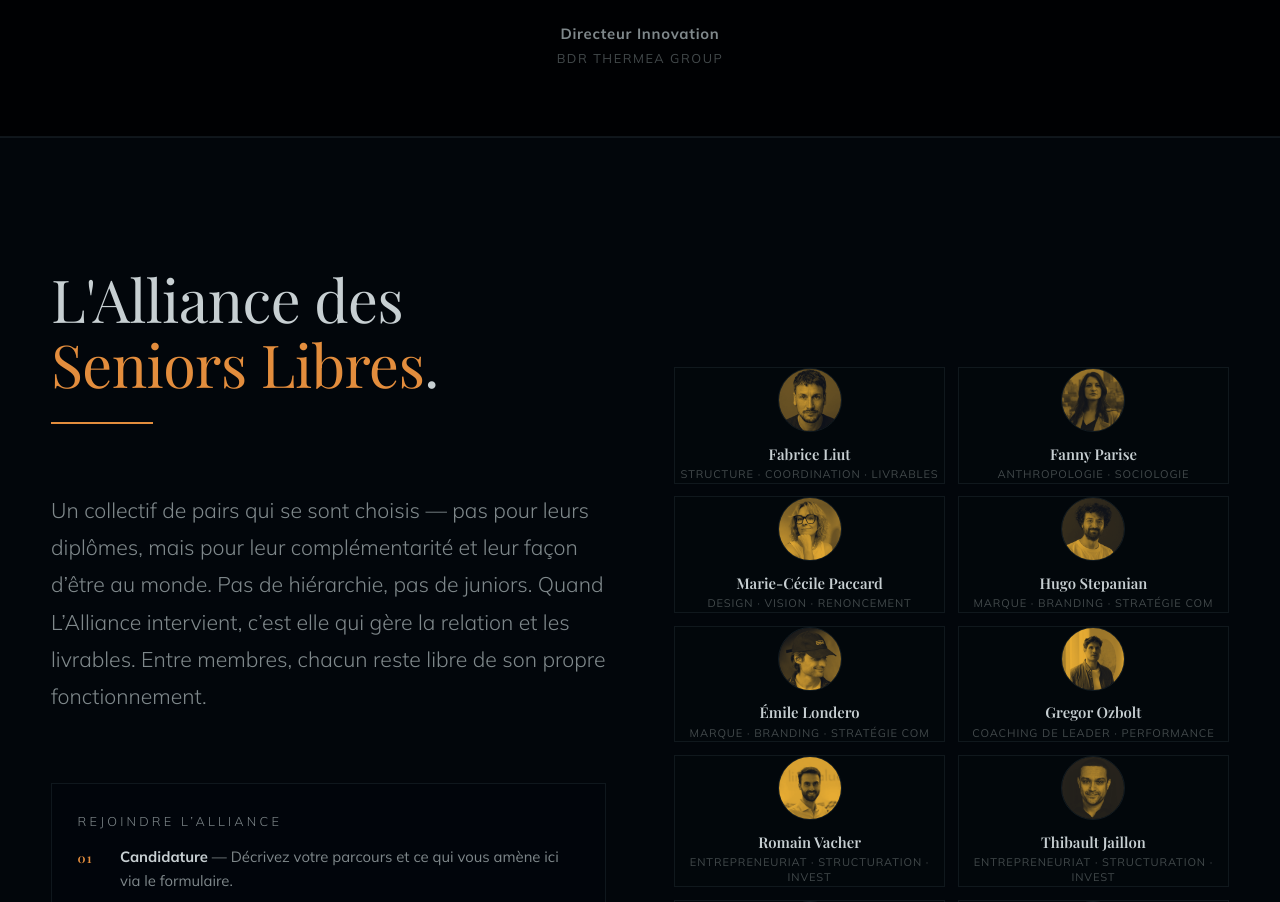
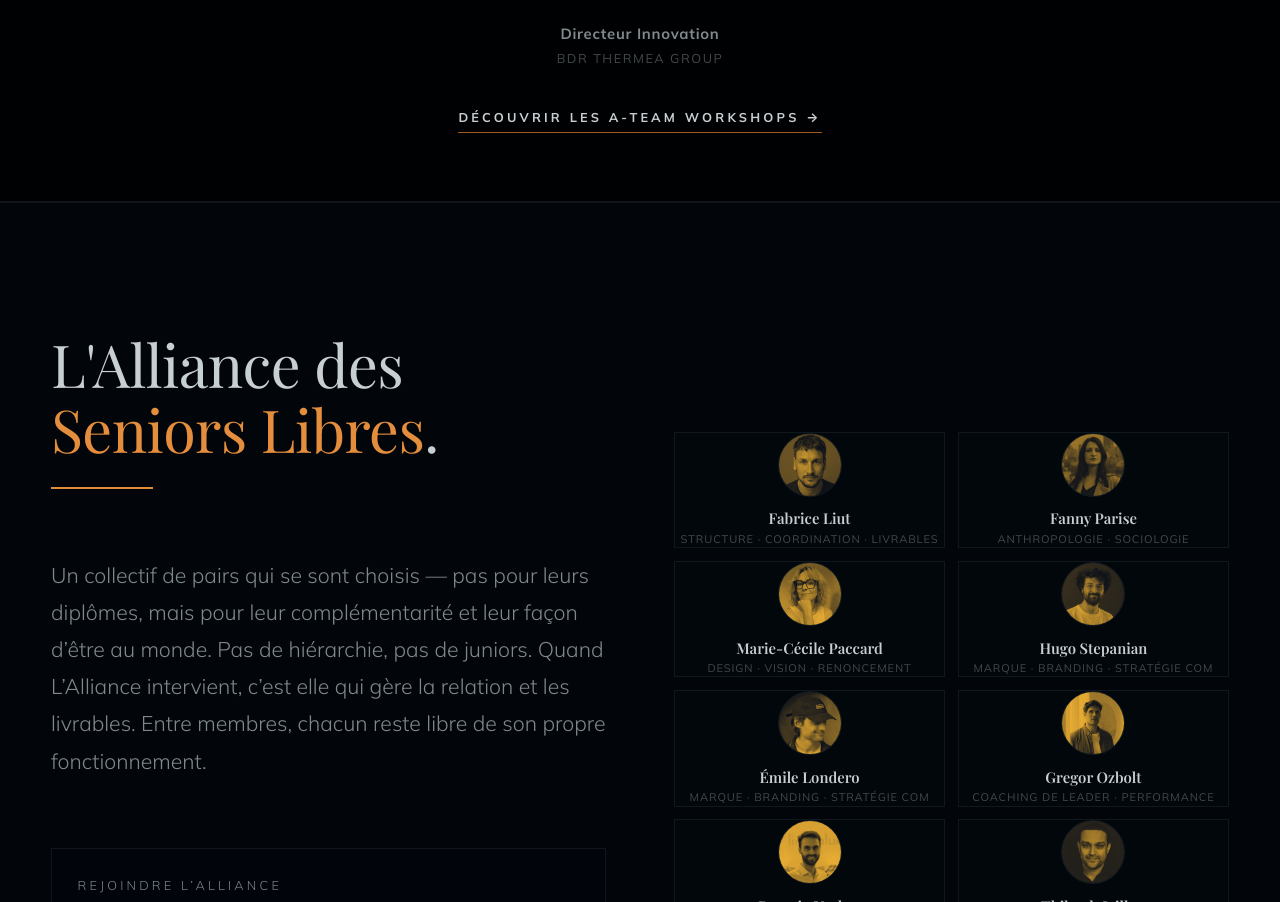
Before and after one commit to fabriceliut/alliance_liut, a website built with Vite: page index.html in a window 1280 px wide. Shown: the part 5439-6341 px from the top of the page. Built offline with nearby package versions, Linux system fonts and the light colour scheme; a web font is replaced by a local one.

Commit message:
feat: lien A-Team Workshops sous citation BDR Thermea

```diff
--- a/index.html
+++ b/index.html
@@ -578,6 +578,11 @@
             <span class="testimonial__context">BDR Thermea Group</span>
           </footer>
         </blockquote>
+        <div style="text-align:center;margin-top:var(--space-8);">
+          <a href="a-team-workshops.html" class="btn-ghost" style="font-size:var(--text-xs);">
+            Découvrir les A-Team Workshops →
+          </a>
+        </div>
       </div>
     </div>
 
```
